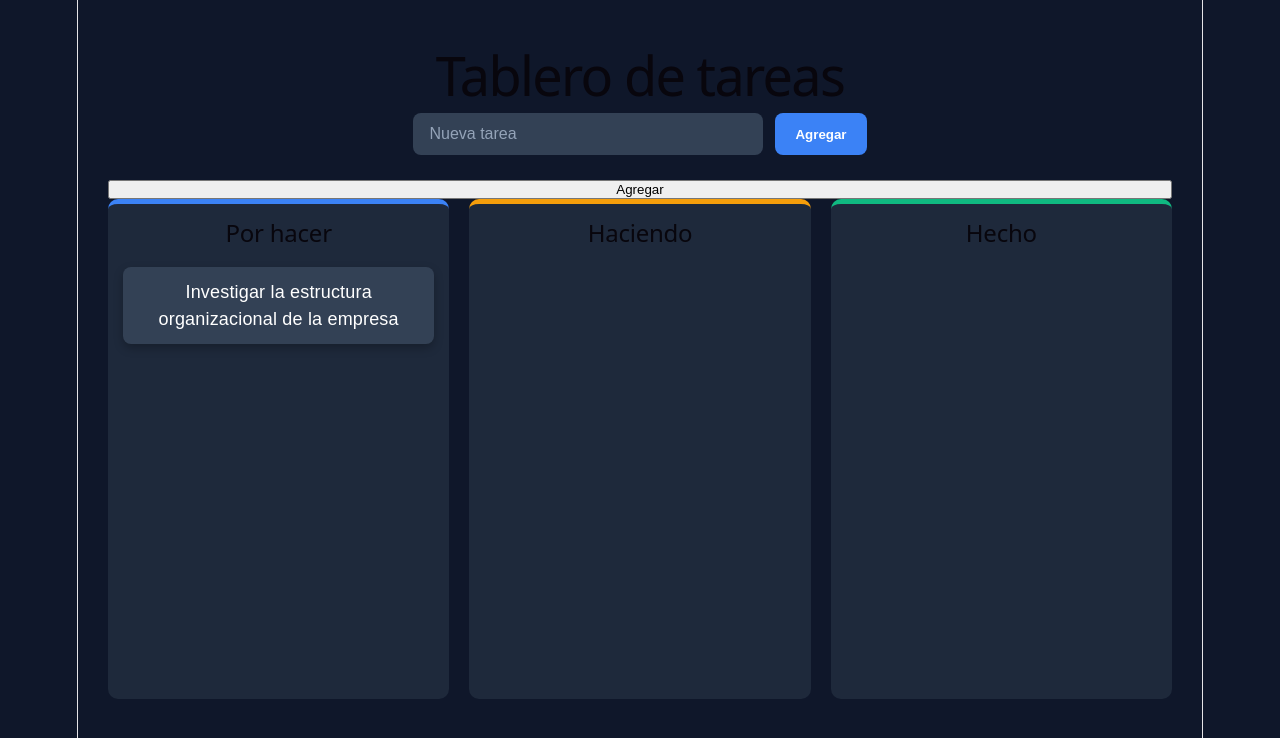
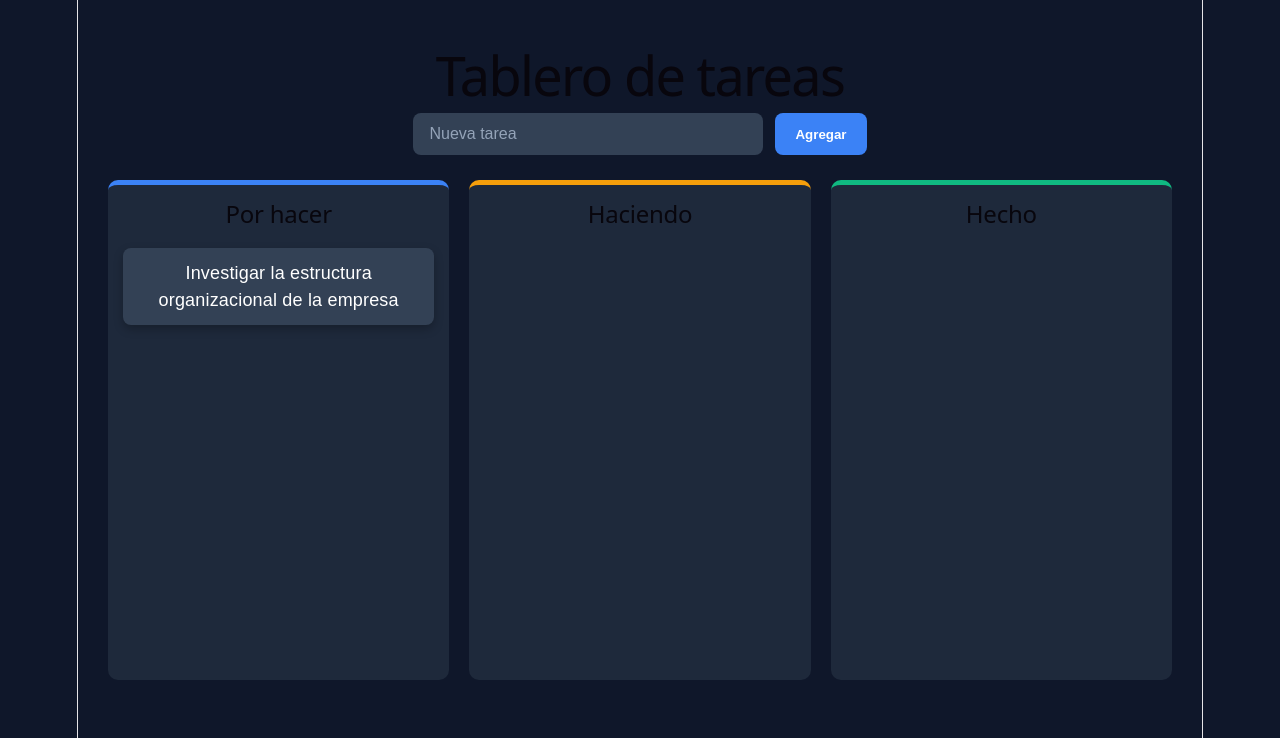
Before and after one commit to vicvqz/tablero-tareas, a React (Vite) app: page / in a window 1280 px wide. Shown: the top 738 px of the page. Built offline with nearby package versions, Linux system fonts and the light colour scheme.

Commit message:
correccion componente tablero

```diff
--- a/src/components/tablero.jsx
+++ b/src/components/tablero.jsx
@@ -65,10 +65,6 @@ const onDragEnd = (result) => {
     Agregar
   </button>
 </div>
-
-      <button onClick={addTask}>
-        Agregar
-      </button>
 
  <DragDropContext onDragEnd={onDragEnd}>
   <div className="board">
```
